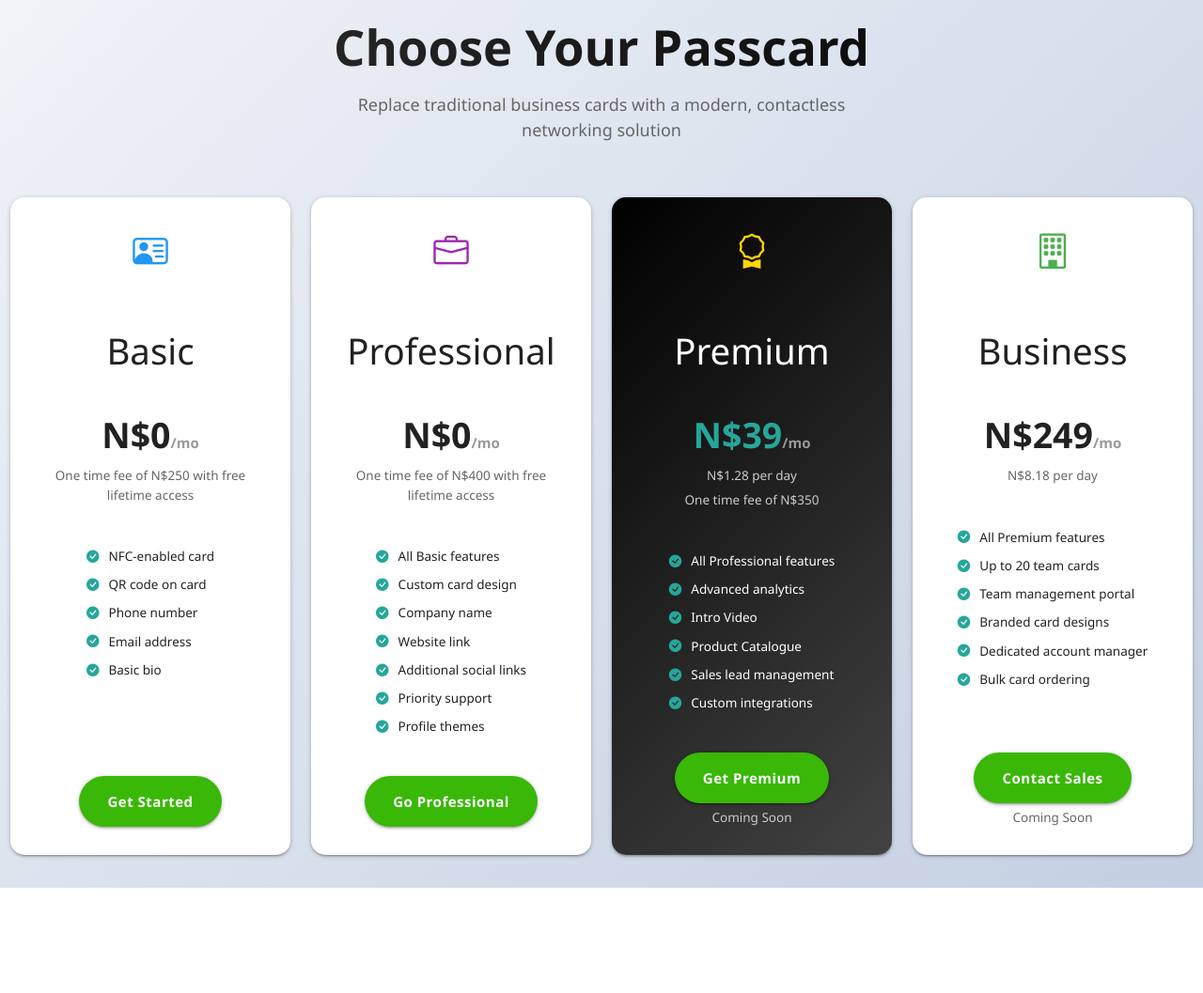
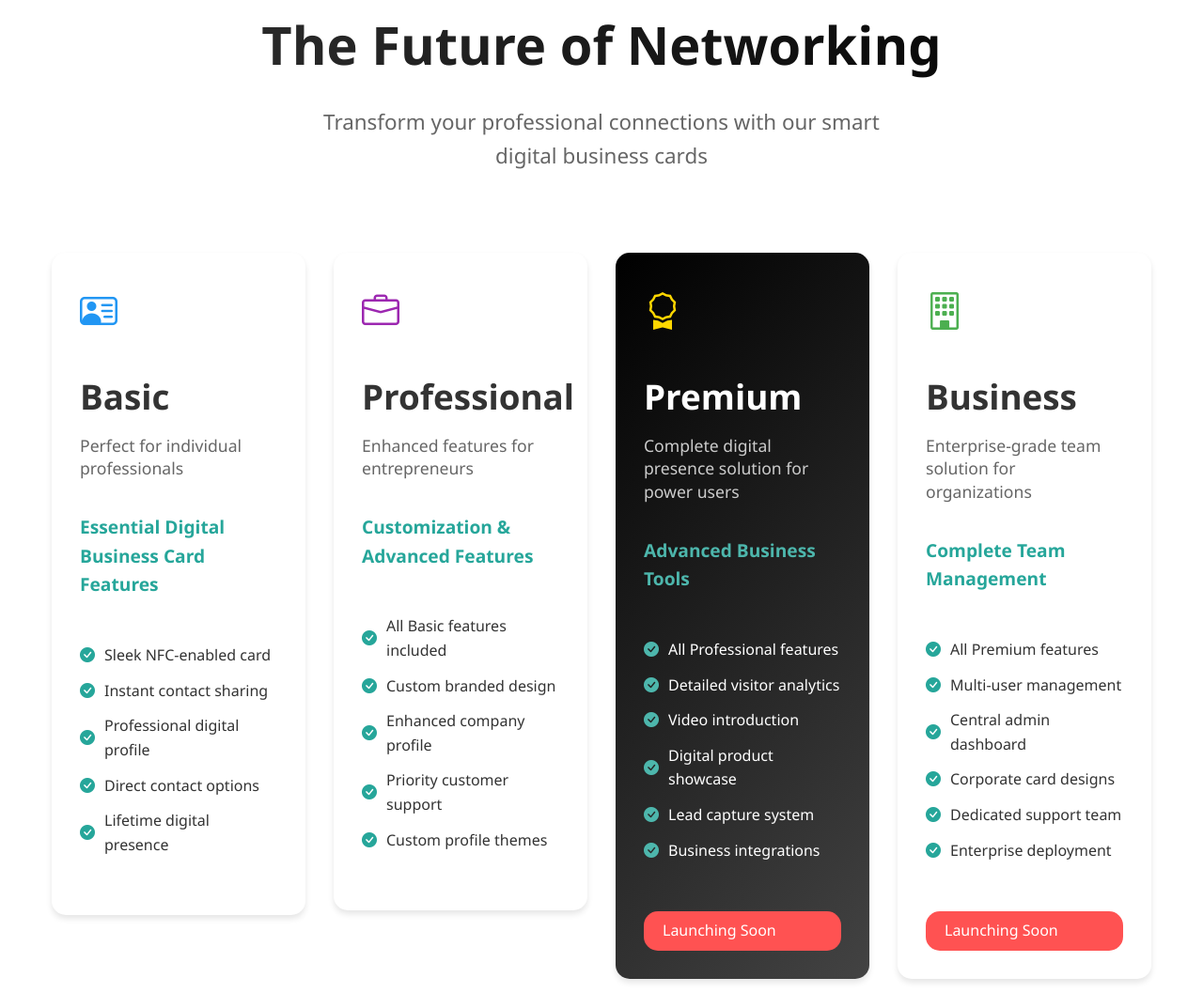
Before and after one commit to JD-Erasmus/JD-Erasmus.github.io, a plain HTML site: page passcard.html in a window 1280 px wide. Shown: the part 235-1292 px from the top of the page at 94% size. Before the commit the page ends 1180 px from the top, so only its background shows below. Drawn offline with nearby package versions, Linux system fonts and the light colour scheme.

Commit message:
passcard temp

```diff
--- a/passcard.html
+++ b/passcard.html
@@ -3,225 +3,223 @@
 <head>
     <meta charset="UTF-8">
     <meta name="viewport" content="width=device-width, initial-scale=1.0">
-    <link rel="stylesheet" href="https://cdnjs.cloudflare.com/ajax/libs/materialize/1.0.0/css/materialize.min.css">
     <link rel="stylesheet" href="https://cdnjs.cloudflare.com/ajax/libs/bootstrap-icons/1.11.1/font/bootstrap-icons.min.css">
-    <script src="https://cdnjs.cloudflare.com/ajax/libs/materialize/1.0.0/js/materialize.min.js"></script>
     <style>
+
         body {
-            background: linear-gradient(135deg, #f5f7fa 0%, #c3cfe2 100%);
+            background: white;
             font-family: 'Segoe UI', Tahoma, Geneva, Verdana, sans-serif;
+            color: #333;
+            line-height: 1.6;
+            margin: 0;
         }
         .pricing-header {
-            padding: 50px 0 50px;
+            padding: 30px 0;
             text-align: center;
+            margin-bottom: 40px;
         }
         .pricing-header h1 {
-            margin-top: 0px;
             font-size: 3.5rem;
             font-weight: 700;
-            margin-bottom: 20px;
+            margin: 20px 0;
             background: linear-gradient(90deg, #333 0%, #000 100%);
             -webkit-background-clip: text;
             -webkit-text-fill-color: transparent;
         }
-
         .pricing-header p {
-            font-size: 1.2rem;
+            font-size: 1.4rem;
             color: #666;
             max-width: 600px;
             margin: 0 auto;
         }
+        .row {
+            display: flex;
+            flex-wrap: wrap;
+        }
+
+        .col {
+            flex: 1;
+            padding: 15px;
+            min-width: 250px;
+        }
         .card {
-            border-radius: 15px;
-            overflow: hidden;
-            transition: transform 0.3s ease, box-shadow 0.3s ease;
-            height: 700px;
+            flex: 1;
             display: flex;
             flex-direction: column;
+            padding: 30px;
+            background: #fff;
+            border-radius: 15px;
+            box-shadow: 0 4px 6px rgba(0,0,0,0.1);
+            position: relative;
         }
-        .card:hover {
-            transform: translateY(-10px);
-            box-shadow: 0 15px 35px rgba(0,0,0,0.1);
+        .premium-card {
+            background: linear-gradient(135deg, #000000 0%, #434343 100%);
+            color: white;
         }
-        .card .card-content {
-            padding: 30px;
-            flex-grow: 1;
-            display: flex;
-            flex-direction: column;
-        }
-        .card-content {
-            display: flex;
-            flex-direction: column;
-            justify-content: space-between;
-            align-items: center;
-        }
-
         .plan-icon {
             font-size: 2.5rem;
             margin-bottom: 20px;
+            display: block;
         }
-        .price-container {
+        .plan-name {
+            font-size: 2.3rem;
+            margin: 10px 0;
+            font-weight: 600;
+        }
+        .plan-subtitle {
+            color: #666;
+            font-size: 1.1rem;
+            margin-bottom: 20px;
+            line-height: 1.4;
+        }
+        .premium-card .plan-subtitle {
+            color: #ccc;
+        }
+        .feature-highlight {
+            font-weight: bold;
+            color: #26a69a;
+            margin: 15px 0;
+            font-size: 1.2rem;
+        }
+        .premium-card .feature-highlight {
+            color: #4db6ac;
+        }
+        .feature-list {
+            list-style: none;
+            padding: 0;
             margin: 20px 0;
         }
-        .price {
-            font-size: 2.5rem;
-            font-weight: 700;
-        }
-        .price small {
-            font-size: 1rem;
-            color: #999;
-        }
-        .price-per-day {
-            font-size: 0.9rem;
-            color: #666;
-            margin-top: 5px;
-        }
-        .feature-list {
-            flex-grow: 1;
-            margin-bottom: 20px;
-        }
         .feature-list li {
-            margin: 10px 0;
+            margin: 12px 0;
             display: flex;
             align-items: center;
-            font-size: 0.9rem;
+            font-size: 1rem;
         }
         .feature-list i {
             margin-right: 10px;
             color: #26a69a;
         }
-        .btn-large {
-            background-color: #39B808;
-            border-radius: 30px;
-            text-transform: none;
-            font-weight: 600;
-            padding: 0 30px;
+        .premium-card .feature-list i {
+            color: #4db6ac;
         }
-
+        .coming-soon-tag {
+            background: #ff5252;
+            color: white;
+            padding: 8px 20px;
+            border-radius: 15px;
+            font-size: 1rem;
+            display: inline-block;
+            margin-top: 20px;
+        }
+        .container {
+            max-width: 1200px;
+            margin: 0 auto;
+        }
+        .blue-text {
+            color: #2196F3;
+        }
+        .purple-text {
+            color: #9C27B0;
+        }
+        .yellow-text {
+            color: #ffd700;
+        }
+        .green-text {
+            color: #4CAF50;
+        }
+        @media print {
+            body {
+                background: white;
+            }
+            .card {
+                break-inside: avoid;
+                box-shadow: none;
+                border: 1px solid #eee;
+            }
             .premium-card {
-            background: linear-gradient(135deg, #000000 0%, #434343 100%);
-            color: white;
+                border: none;
             }
-        .premium-card .price, .premium-card .feature-list i {
-            color: #26a69a;
-        }
-        .premium-card .price-per-day {
-            color: #ccc;
-        }
-        .limited-spots {
-            margin-top: 10px;
-            color: #ff5252;
-            font-weight: 500;
-        }
-        .container{
-            width: 100%;
-        }
-        .plan-name{
-            font-size: 2.56rem;
         }
     </style>
 </head>
 <body>
     <div class="container">
         <div class="pricing-header">
-            <img src="/extraContent/PassCardLogo.png" alt="Passcard" style="height: 200px;">
-            <h1>Choose Your Passcard</h1>
-            <p>Replace traditional business cards with a modern, contactless networking solution</p>
+            <img src="/extraContent/PassCardLogo.png" alt="Passcard" style="height: 180px;">
+            <h1>The Future of Networking</h1>
+            <p>Transform your professional connections with our smart digital business cards</p>
         </div>
 
         <div class="row">
             <!-- Basic Plan -->
-            <div class="col s12 m6 l3">
+            <div class="col">
                 <div class="card">
-                    <div class="card-content center-align">
                     <i class="bi bi-person-vcard plan-icon blue-text"></i>
                     <h2 class="plan-name">Basic</h2>
-                        <div class="price-container">
-                            <div class="price">N$0<small>/mo</small></div>
-                            <div class="price-per-day">One time fee of N$250 with free lifetime access</div>
-                        </div>
+                    <div class="plan-subtitle">Perfect for individual professionals</div>
+                    <div class="feature-highlight">Essential Digital Business Card Features</div>
                     <ul class="feature-list">
-                            <li><i class="bi bi-check-circle-fill"></i>NFC-enabled card</li>
-                            <li><i class="bi bi-check-circle-fill"></i>QR code on card</li>
-                            <li><i class="bi bi-check-circle-fill"></i>Phone number</li>
-                            <li><i class="bi bi-check-circle-fill"></i>Email address</li>
-                            <li><i class="bi bi-check-circle-fill"></i>Basic bio</li>
+                        <li><i class="bi bi-check-circle-fill"></i>Sleek NFC-enabled card</li>
+                        <li><i class="bi bi-check-circle-fill"></i>Instant contact sharing</li>
+                        <li><i class="bi bi-check-circle-fill"></i>Professional digital profile</li>
+                        <li><i class="bi bi-check-circle-fill"></i>Direct contact options</li>
+                        <li><i class="bi bi-check-circle-fill"></i>Lifetime digital presence</li>
                     </ul>
-                        <a class="waves-effect waves-light btn-large">Get Started</a>
-                    </div>
                 </div>
             </div>
 
             <!-- Professional Plan -->
-            <div class="col s12 m6 l3">
+            <div class="col">
                 <div class="card">
-                    <div class="card-content center-align">
                     <i class="bi bi-briefcase plan-icon purple-text"></i>
                     <h2 class="plan-name">Professional</h2>
-                        <div class="price-container">
-                            <div class="price">N$0<small>/mo</small></div>
-                            <div class="price-per-day">One time fee of N$400 with free lifetime access</div>
-                        </div>
+                    <div class="plan-subtitle">Enhanced features for entrepreneurs</div>
+                    <div class="feature-highlight">Customization & Advanced Features</div>
                     <ul class="feature-list">
-                            <li><i class="bi bi-check-circle-fill"></i>All Basic features</li>
-                            <li><i class="bi bi-check-circle-fill"></i>Custom card design</li>
-                            <li><i class="bi bi-check-circle-fill"></i>Company name</li>
-                            <li><i class="bi bi-check-circle-fill"></i>Website link</li>
-                            <li><i class="bi bi-check-circle-fill"></i>Additional social links</li>
-                            <li><i class="bi bi-check-circle-fill"></i>Priority support</li>
-                            <li><i class="bi bi-check-circle-fill"></i>Profile themes</li>
+                        <li><i class="bi bi-check-circle-fill"></i>All Basic features included</li>
+                        <li><i class="bi bi-check-circle-fill"></i>Custom branded design</li>
+                        <li><i class="bi bi-check-circle-fill"></i>Enhanced company profile</li>
+                        <li><i class="bi bi-check-circle-fill"></i>Priority customer support</li>
+                        <li><i class="bi bi-check-circle-fill"></i>Custom profile themes</li>
                     </ul>
-                        <a class="waves-effect waves-light btn-large">Go Professional</a>
-                    </div>
                 </div>
             </div>
 
             <!-- Premium Plan -->
-            <div class="col s12 m6 l3">
+            <div class="col">
                 <div class="card premium-card">
-                    <div class="card-content center-align">
-                        <i class="bi bi-award plan-icon yellow-text text-accent-4"></i>
+                    <i class="bi bi-award plan-icon yellow-text"></i>
                     <h2 class="plan-name">Premium</h2>
-                        <div class="price-container">
-                            <div class="price">N$39<small>/mo</small></div>
-                            <div class="price-per-day">N$1.28 per day</div>
-                            <div class="price-per-day">One time fee of N$350</div>
-                        </div>
+                    <div class="plan-subtitle">Complete digital presence solution for power users</div>
+                    <div class="feature-highlight">Advanced Business Tools</div>
                     <ul class="feature-list">
                         <li><i class="bi bi-check-circle-fill"></i>All Professional features</li>
-                            <li><i class="bi bi-check-circle-fill"></i>Advanced analytics</li>
-                            <li><i class="bi bi-check-circle-fill"></i>Intro Video</li>
-                            <li><i class="bi bi-check-circle-fill"></i>Product Catalogue</li>
-                            <li><i class="bi bi-check-circle-fill"></i>Sales lead management</li>
-                            <li><i class="bi bi-check-circle-fill"></i>Custom integrations</li>
+                        <li><i class="bi bi-check-circle-fill"></i>Detailed visitor analytics</li>
+                        <li><i class="bi bi-check-circle-fill"></i>Video introduction</li>
+                        <li><i class="bi bi-check-circle-fill"></i>Digital product showcase</li>
+                        <li><i class="bi bi-check-circle-fill"></i>Lead capture system</li>
+                        <li><i class="bi bi-check-circle-fill"></i>Business integrations</li>
                     </ul>
-                        <a class="waves-effect waves-light btn-large">Get Premium</a>
-                        <div class="price-per-day">Coming Soon</div>
-                    </div>
+                    <div class="coming-soon-tag">Launching Soon</div>
                 </div>
             </div>
 
             <!-- Business Plan -->
-            <div class="col s12 m6 l3">
+            <div class="col">
                 <div class="card">
-                    <div class="card-content center-align">
                     <i class="bi bi-building plan-icon green-text"></i>
                     <h2 class="plan-name">Business</h2>
-                        <div class="price-container">
-                            <div class="price">N$249<small>/mo</small></div>
-                            <div class="price-per-day">N$8.18 per day</div>
-                        </div>
+                    <div class="plan-subtitle">Enterprise-grade team solution for organizations</div>
+                    <div class="feature-highlight">Complete Team Management</div>
                     <ul class="feature-list">
                         <li><i class="bi bi-check-circle-fill"></i>All Premium features</li>
-                            <li><i class="bi bi-check-circle-fill"></i>Up to 20 team cards</li>
-                            <li><i class="bi bi-check-circle-fill"></i>Team management portal</li>
-                            <li><i class="bi bi-check-circle-fill"></i>Branded card designs</li>
-                            <li><i class="bi bi-check-circle-fill"></i>Dedicated account manager</li>
-                            <li><i class="bi bi-check-circle-fill"></i>Bulk card ordering</li>
+                        <li><i class="bi bi-check-circle-fill"></i>Multi-user management</li>
+                        <li><i class="bi bi-check-circle-fill"></i>Central admin dashboard</li>
+                        <li><i class="bi bi-check-circle-fill"></i>Corporate card designs</li>
+                        <li><i class="bi bi-check-circle-fill"></i>Dedicated support team</li>
+                        <li><i class="bi bi-check-circle-fill"></i>Enterprise deployment</li>
                     </ul>
-                        <a class="waves-effect waves-light btn-large">Contact Sales</a>
-                        <div class="price-per-day">Coming Soon</div>
-                    </div>
+                    <div class="coming-soon-tag">Launching Soon</div>
                 </div>
             </div>
         </div>
```
Lines whose indentation alone changed are shown as unchanged.
